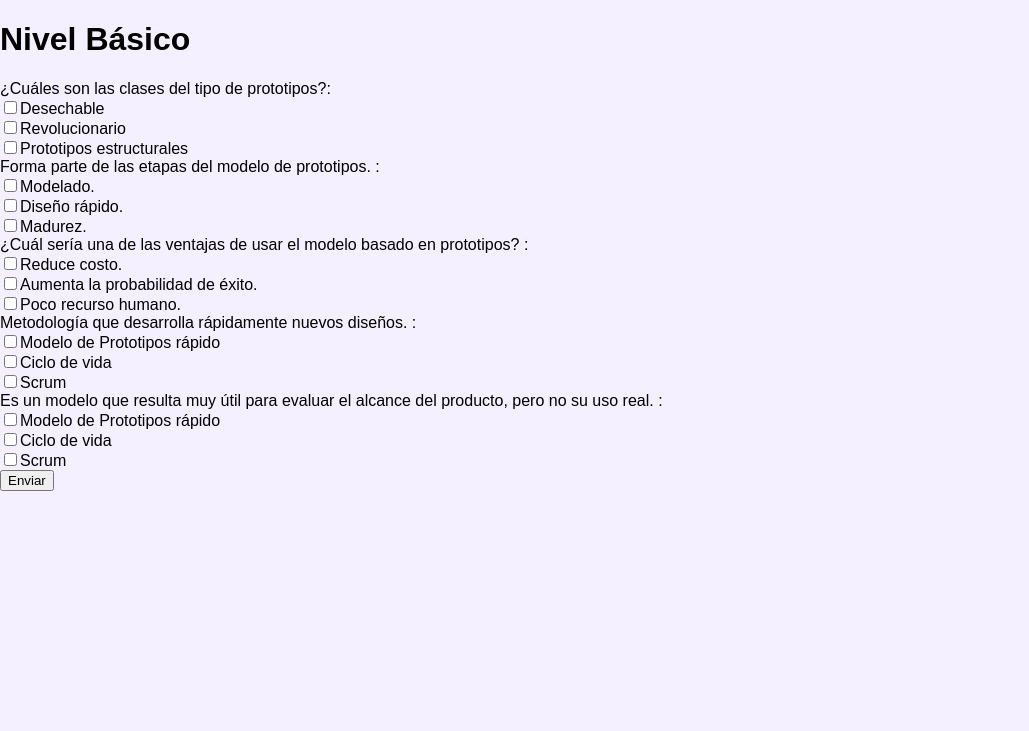
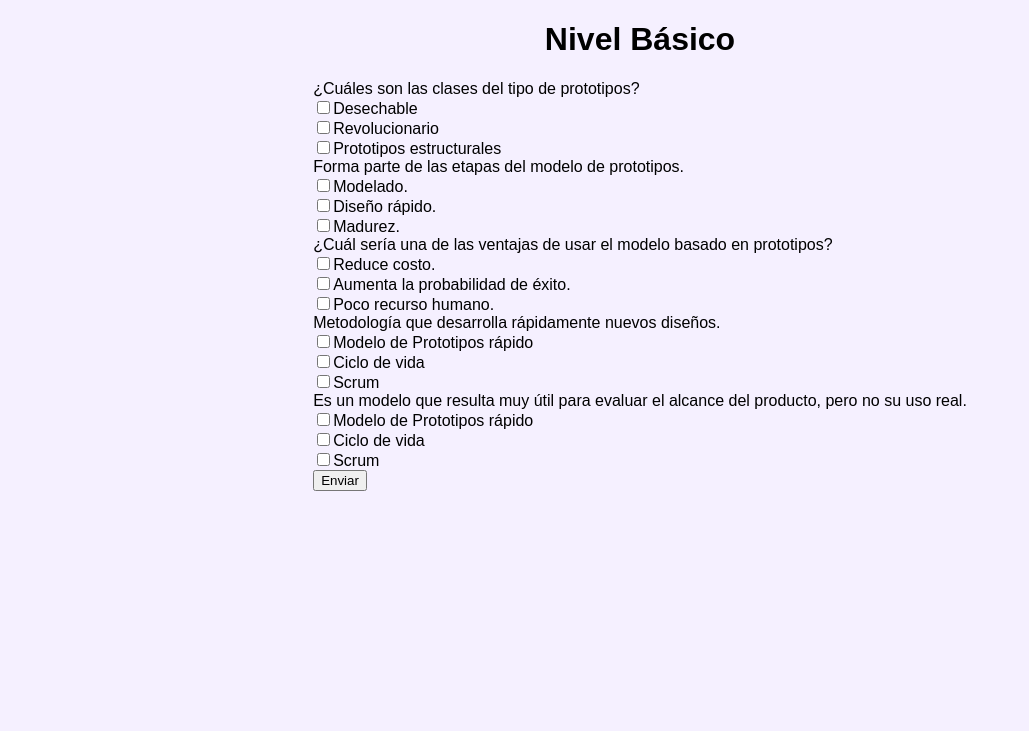
Before and after one commit to mariojacks08/DESV, a PHP site: page /Basic.php in a window 1280 px wide. Shown: the top 731 px of the page, without its empty margins (0-1029 px from the left). Run offline with PHP 8.4, Linux system fonts and the light colour scheme.

Commit message:
ultimo cambio de la noche

```diff
--- a/Basic.php
+++ b/Basic.php
@@ -8,11 +8,12 @@
 </head>
 <body>
 <h1>Nivel Básico</h1>
+<div  id="questions">
 <form action="BasicAnswers.php" method="post">
     <?php
-        function chargeOptions($options){
+        function chargeOptions($options,$question){
             foreach($options as $op)
-                echo '<input type="checkbox" name="op'.$op->getId().'">'.$op->getOption().'</label><br/>';
+                echo '<input type="checkbox" name="'.$question.$op->getId().'">'.$op->getOption().'</label><br/>';
         }
         $points = 0;
         require('game/Entidades/Question.php');
@@ -53,12 +54,13 @@
         $question = new Question(5,"Es un modelo que resulta muy útil para evaluar el alcance del producto, pero no su uso real. ",$answerList,1,8);
         array_push($questions,$question);
         for($i=0;$i<5;$i++){
-            echo '<td>'.$questions[$i]->getQuestion().':</td><br/>';
-            echo chargeOptions($questions[$i]->getOptios());
+            echo '<td>'.$questions[$i]->getQuestion().'</td><br/>';
+            echo chargeOptions($questions[$i]->getOptios(),$questions[$i]->getId());
         }
 
     ?>
 <button type="submit" name ='enviar'>Enviar</button>
+</div>
 </form>
 </body>
 </html>
--- a/CSS/Questions.css
+++ b/CSS/Questions.css
@@ -0,0 +1,7 @@
+#questions{
+    display: flex;
+    justify-content: center;
+}
+h1{
+    text-align: center;
+}
```
